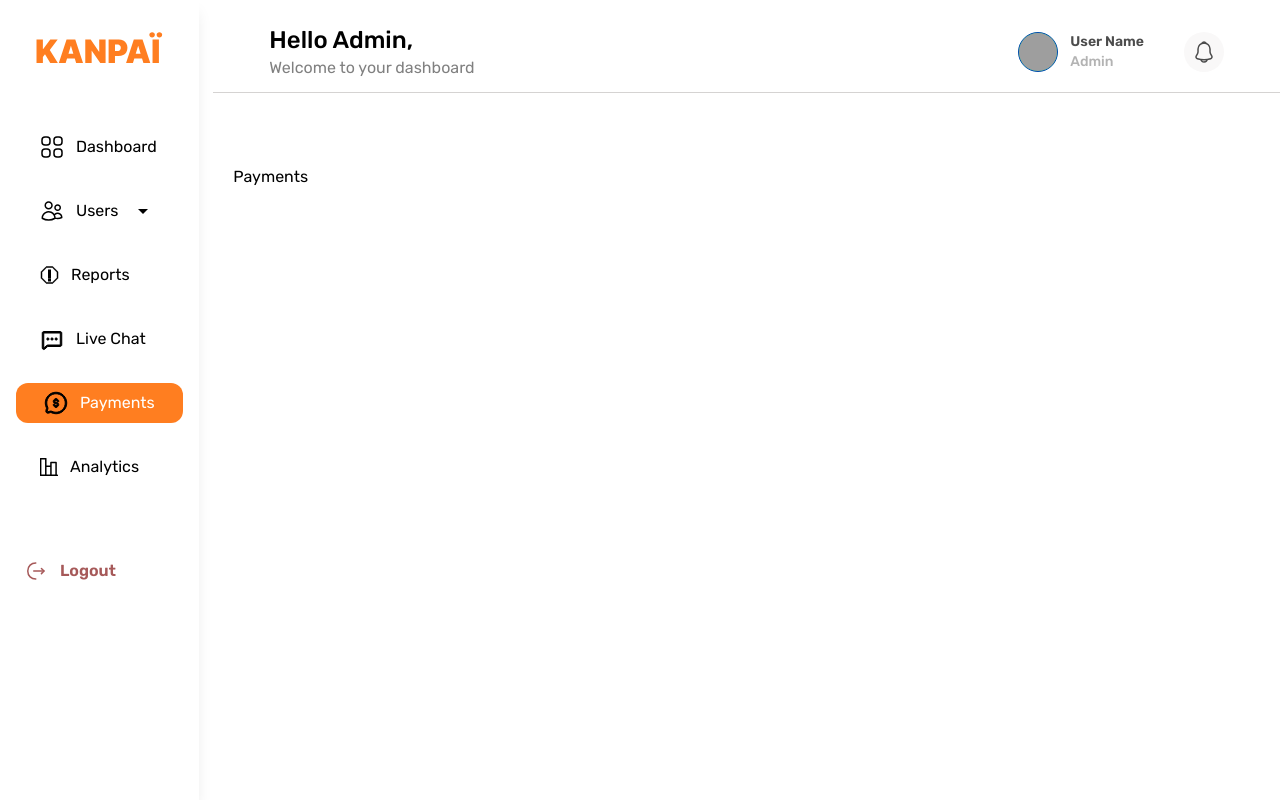
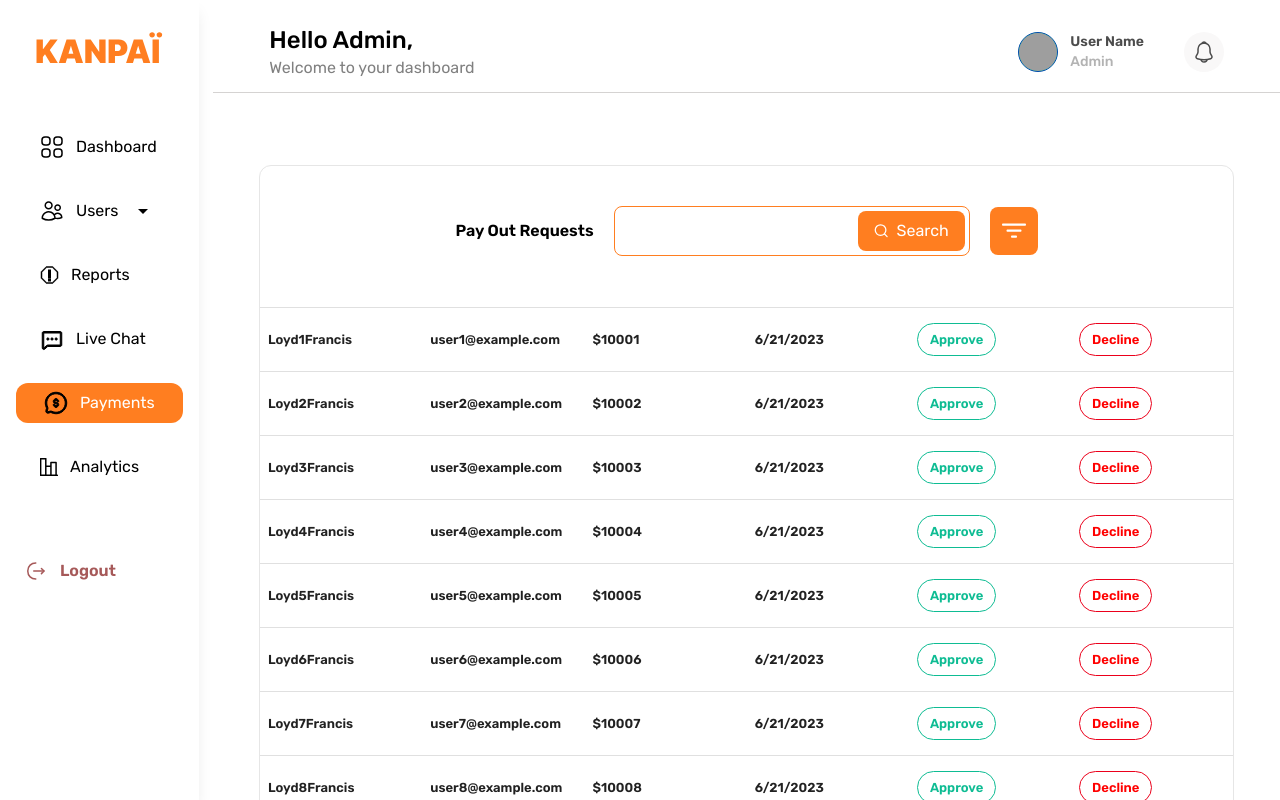
Before and after one commit to Adegokebestman/Kanpai-admin, a React (Vite) app: page /payments in a window 1280 px wide. Shown: the top 800 px of the page. Built offline with nearby package versions, Linux system fonts and the light colour scheme; grey boxes are pictures that could not be loaded.

Commit message:
update on payment page

```diff
--- /dev/null
+++ b/src/components/Button.jsx
@@ -0,0 +1,12 @@
+/* eslint-disable react/prop-types */
+
+const Button = ({ children, style, ...attributes}) => {
+  return (
+    <button type="button" {...attributes} style={style}
+    className="border md:rounded-[44px] rounded-lg text-[10px] md:text-lg border-gray-800 px-4 py-2 ">
+        {children}
+    </button>
+  )
+}
+
+export default Button
--- a/src/components/InputFilter.jsx
+++ b/src/components/InputFilter.jsx
@@ -1,17 +1,18 @@
+/* eslint-disable react/prop-types */
 import SearchIcon from './icons/searchIcon.svg?component';
 import FilterIcon from './icons/filterIcon.svg?component';
 import { useState } from 'react';
 
-const InputFilter = () => {
+const InputFilter = ({action}) => {
 	const [showFilter, setShowFilter] = useState(false);
 	return (
 		<div>
 			<h3 className='sm:hidden font-bold whitespace-nowrap'>
-				Recent Activities
+			{action}
 			</h3>
 			<aside className='flex items-center justify-between sm:justify-center gap-3 sm:gap-5 mx-auto '>
 				<h3 className='hidden sm:block font-bold whitespace-nowrap'>
-					Recent Activities
+			{action}
 				</h3>
 				<form className='border border-primary-700 rounded-lg overflow-hidden p-1 flex items-center gap-1 sm;flex-1'>
 					<input type='text' className='w-full px-2 py-1' />
--- a/src/pages/Dashboard.jsx
+++ b/src/pages/Dashboard.jsx
@@ -14,7 +14,7 @@ const Dashboard = () => {
       <LineChart />
       {/* Recent activities */}
       <div className="border-2 py-4 lg:py-6 px-3 rounded-xl border-gray-400 w-[95%] mx-auto">
-        <InputFilter />
+        <InputFilter action={'Recent Activities'}/>
 
         {/* customer table */}
         <section>
--- a/src/pages/Payments.jsx
+++ b/src/pages/Payments.jsx
@@ -1,4 +1,112 @@
+/* eslint-disable react/prop-types */
+import InputFilter from '../components/InputFilter';
+import TableComponent from '../components/TableComponent';
+// import { NavLink } from 'react-router-dom';
+
+// import Button from '../components/Button';
 const Payments = () => {
-	return <div>Payments</div>;
+	const columns = [
+		{
+			name: '',
+			selector: (row) => row.userName,
+		},
+		{
+			name: '',
+			selector: (row) => row.email,
+		},
+		{
+			name: '',
+			selector: (row) => row.amount,
+
+			// sortable: true,
+		},
+
+
+		{
+			name: '',
+			selector: (row) => row.date,
+		},
+		{
+			name: '',
+			selector: (row) => (
+				<button className='border-green-bg border text-green-bg px-3 py-2 rounded-full'>
+					{row.approve}
+				</button>
+			),
+		},
+		{
+			name: '',
+			selector: (row) => (
+				<button className='border-red-text border text-red-200 px-3 py-2 rounded-full'>
+					{row.decline}
+				</button>
+			),
+		},
+	];
+
+	const dataArray = [];
+
+	for (let i = 0; i < 30; i++) {
+		const userName = `Loyd${i + 1}Francis`;
+		const email = `user${i + 1}@example.com`;
+		const amount = `$1000${i + 1}`;
+		const date = new Date().toLocaleDateString('en-US');
+		const id = i + 1;
+
+
+		const object = {
+			id: id,
+			userName: userName,
+			amount: amount,
+			email: email,
+			date,
+			approve: 'Approve',
+			decline: 'Decline',
+		};
+
+		dataArray.push(object);
+	}
+
+	return <div className='border-[1px] rounded-xl border-gray-900 mx-auto md:w-[95%] py-10'>
+		<div className='flex justify-center'>
+		<InputFilter action={'Pay Out Requests'}/>
+		</div>
+		<TableComponent
+				columns={columns}
+				data={dataArray}
+				fixedHeader
+				selectableRows={false}
+				customStyles={customStyles}
+			/>
+
+	</div>;
 };
 export default Payments;
+
+
+const customStyles = {
+	rows: {
+		style: {
+			minHeight: '40px', // override the row height
+			padding: '15px 0',
+			fontWeight: 'bold',
+			'&:hover': {
+				backgroundColor: '#f9d7bf45',
+			},
+		},
+	},
+	headCells: {
+		style: {
+			paddingLeft: '8px', // override the cell padding for head cells
+			paddingRight: '8px',
+			textTransform: 'uppercase',
+		},
+	},
+	cells: {
+		style: {
+			paddingLeft: '8px', // override the cell padding for data cells
+			paddingRight: '8px',
+			margin: '0 auto',
+		},
+	},
+};
--- a/tailwind.config.js
+++ b/tailwind.config.js
@@ -20,6 +20,7 @@ export default {
 					600: '#F6F6F6',
 					700: '#5B5856',
 					800: '#E7E7E7',
+					900: '#E6E6E6',
 					overlay: '#8784848a',
 				},
 				green: {
```
